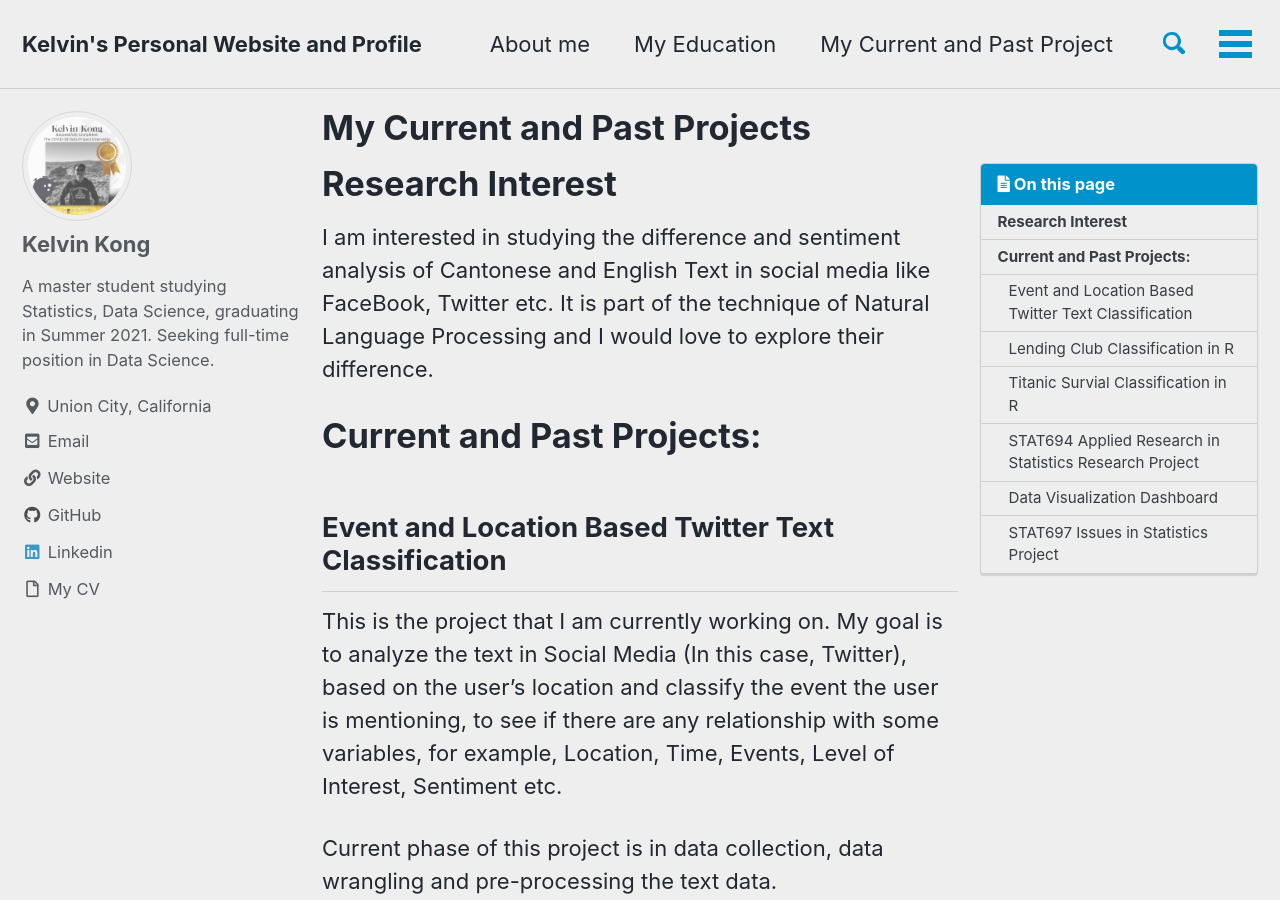
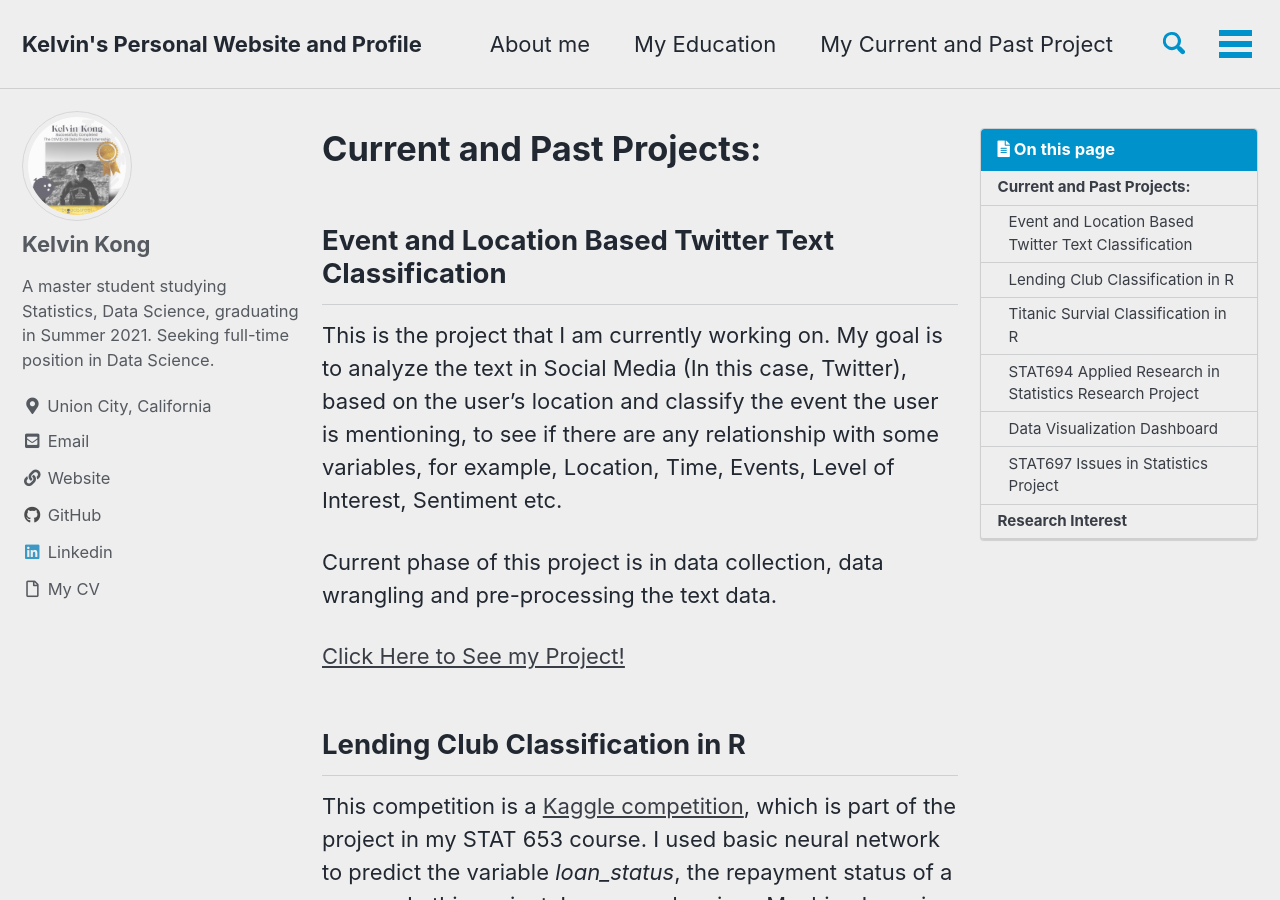
Before and after one commit to kelvin-cykong/kelvin-cykong.github.io, a Jekyll site: the page built from pages/projects.md, in a window 1280 px wide and 900 px high. Built offline with Jekyll 4.4.1, drawn with Linux system fonts in a browser that asks for light colours; cached includes are drawn as plain includes; comment, search, counter and statistics services are not loaded; some of the changed text lies outside the part shown.

Commit message:
Update projects.md

```diff
--- a/pages/projects.md
+++ b/pages/projects.md
@@ -1,13 +1,9 @@
 ---
 permalink: /projects/
-title: "My Current and Past Projects"
+title: ""
 last_modified_at: 2021-03-20T20:54:41-05:00
 toc: true
 ---
-# Research Interest
-I am interested in studying the difference and sentiment analysis of Cantonese and English Text in social media like FaceBook, Twitter etc. It is part of the technique of Natural Language Processing and I would love to explore their difference.
-
-
 # Current and Past Projects:
 ## Event and Location Based Twitter Text Classification
 This is the project that I am currently working on. My goal is to analyze the text in Social Media (In this case, Twitter), based on the user's location and classify the event the user is mentioning, to see if there are any relationship with some variables, for example, Location, Time, Events, Level of Interest, Sentiment etc.
```
Also changed, not shown: other parts of pages/projects.md (+3 -0 lines).
